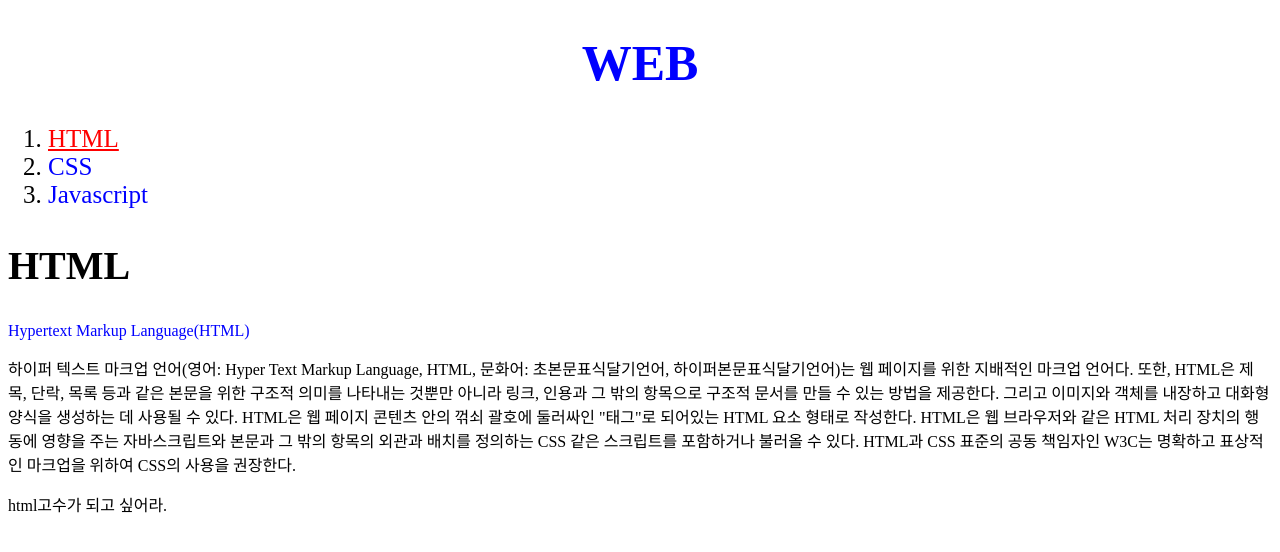
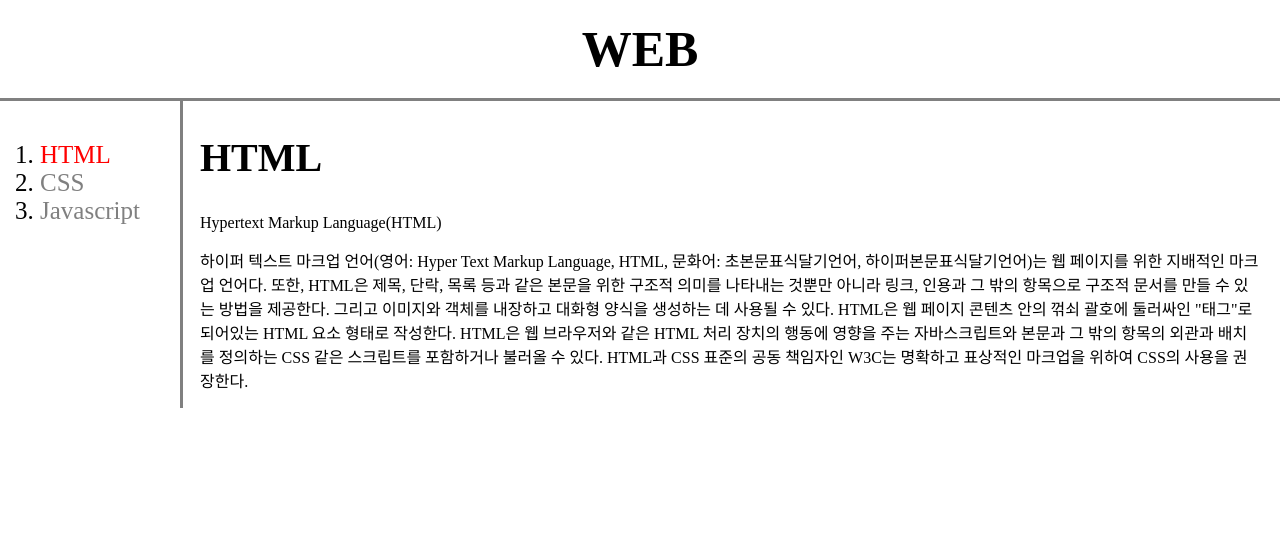
Before and after one commit to ZER0BIN/WEB1, a plain HTML site: page 1.html in a window 1280 px wide. Drawn offline with Linux system fonts and the light colour scheme.

Commit message:
CSS 각 페이지 디자인 추가
기본적인 틀 완성

```diff
--- a/1.html
+++ b/1.html
@@ -4,40 +4,65 @@
   <title>WEB1 - HTML</title>
   <meta charset="utf-8">
   <style>
-    a {
-      color:blue;
+    body{
+      margin: 0;
+    }
+    a{
+      color: black;
       text-decoration: none;
     }
-    h1 {
+    #active{
+      color: red;
+    }
+    h1{
       font-size: 50px;
       text-align: center;
+      border-bottom: 3px solid gray;
+      margin: 0;
+      padding: 20px;
     }
     ol{
       font-size: 25px;
       text-align: justify;
+      border-right: 3px solid gray;
+      width: 100px;
+      margin: 0;
+      padding: 40px;
     }
     h2{
       font-size: 40px;
       text-align: left;
+    }
+    .saw{
+      color: gray;
+    }
+    #phase{
+      padding-left: 50px;
+      padding-right: 20px;
+    }
+    #grid{
+      display: grid;
+      grid-template-columns: 150px 1fr;
     }
   </style>
 </head>
 
 <body>
   <h1><a href="index.html">WEB</a></h1>
+  <div id="grid">
   <ol>
-    <li><a href="1.html" style="color:red; text-decoration:underline">HTML</a></li>
-    <li><a href="2.html">CSS</a></li>
-    <li><a href="3.html">Javascript</a></li>
+    <li><a href="1.html" id="active">HTML</a></li>
+    <li><a href="2.html" class="saw">CSS</a></li>
+    <li><a href="3.html" class="saw">Javascript</a></li>
   </ol>
 
-  <h2>HTML</h2>
-
-  <p><a href="https://www.w3.org/TR/2011/WD-html5-20110405/" target="_black" title="html5 specification">Hypertext Markup Language(HTML)</a></p>
-    <p>
-      하이퍼 텍스트 마크업 언어(영어: Hyper Text Markup Language, HTML, 문화어: 초본문표식달기언어, 하이퍼본문표식달기언어)는 웹 페이지를 위한 지배적인 마크업 언어다. 또한, HTML은 제목, 단락, 목록 등과 같은 본문을 위한 구조적 의미를 나타내는 것뿐만 아니라 링크, 인용과 그 밖의 항목으로 구조적 문서를 만들 수 있는 방법을 제공한다. 그리고 이미지와 객체를 내장하고 대화형 양식을 생성하는 데 사용될 수 있다. HTML은 웹 페이지 콘텐츠 안의 꺾쇠 괄호에 둘러싸인 "태그"로 되어있는 HTML 요소 형태로 작성한다. HTML은 웹 브라우저와 같은 HTML 처리 장치의 행동에 영향을 주는 자바스크립트와 본문과 그 밖의 항목의 외관과 배치를 정의하는 CSS 같은 스크립트를 포함하거나 불러올 수 있다. HTML과 CSS 표준의 공동 책임자인 W3C는 명확하고 표상적인 마크업을 위하여 CSS의 사용을 권장한다.
-    </p>
-
-  <p style="margin-top:10px">html고수가 되고 싶어라.</p>
+    <div id="phase">
+      <h2>HTML</h2>
+      <p><a href="https://www.w3.org/TR/2011/WD-html5-20110405/" target="_black" title="html5 specification">Hypertext Markup Language(HTML)</a></p>
+      <p>
+        하이퍼 텍스트 마크업 언어(영어: Hyper Text Markup Language, HTML, 문화어: 초본문표식달기언어, 하이퍼본문표식달기언어)는 웹 페이지를 위한 지배적인 마크업 언어다. 또한, HTML은 제목, 단락, 목록 등과 같은 본문을 위한 구조적 의미를 나타내는 것뿐만 아니라 링크, 인용과 그 밖의 항목으로 구조적 문서를 만들 수 있는 방법을 제공한다. 그리고 이미지와 객체를 내장하고 대화형 양식을 생성하는 데 사용될 수 있다. HTML은 웹 페이지 콘텐츠 안의 꺾쇠 괄호에 둘러싸인 "태그"로 되어있는 HTML 요소 형태로 작성한다. HTML은 웹 브라우저와 같은 HTML 처리 장치의 행동에 영향을 주는 자바스크립트와 본문과 그 밖의 항목의 외관과 배치를 정의하는 CSS 같은 스크립트를 포함하거나 불러올 수 있다. HTML과 CSS 표준의 공동 책임자인 W3C는 명확하고 표상적인 마크업을 위하여 CSS의 사용을 권장한다.
+      </p>
+    </div>
+  </div>
 </body>
 </html>
```
Also changed, not shown: 2.html (+33 -5 lines), 3.html (+34 -6 lines), grid.html (added, +24 -0 lines), index.html (+17 -6 lines).
